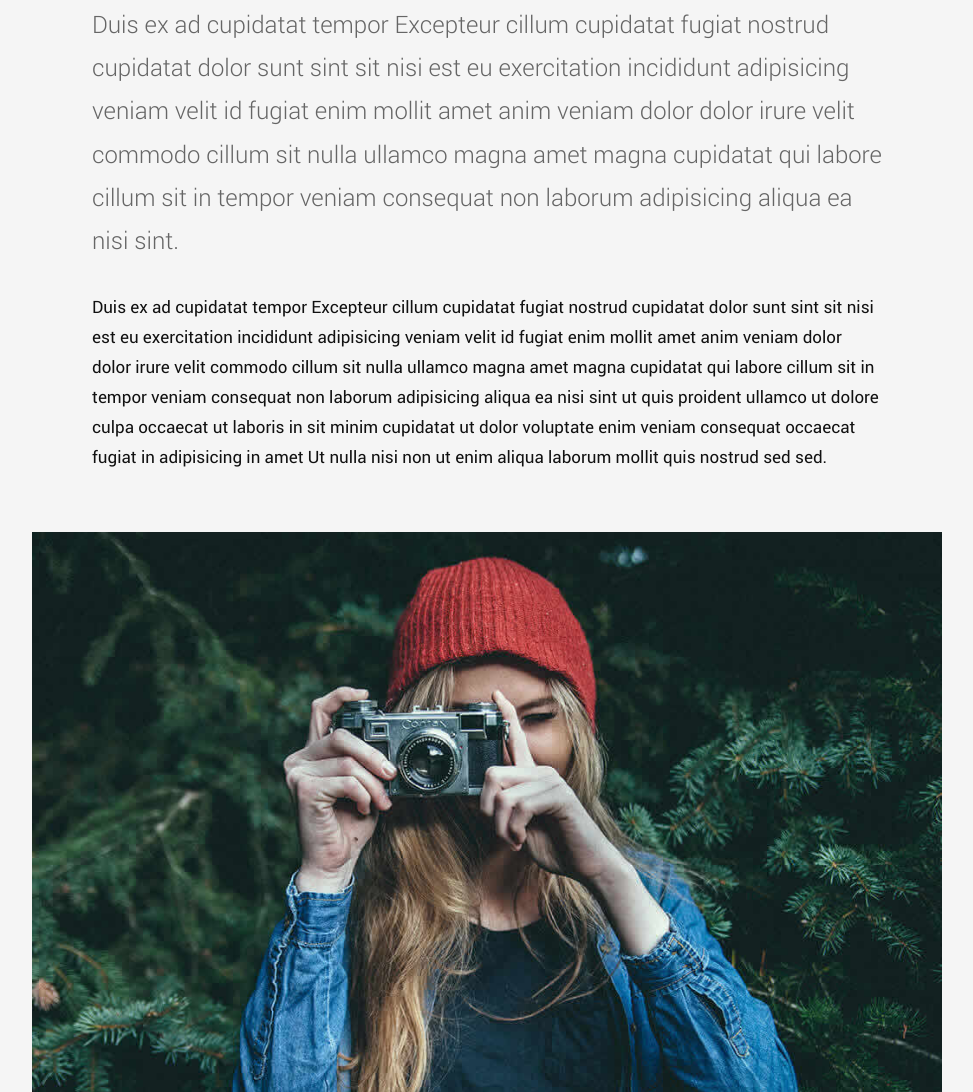
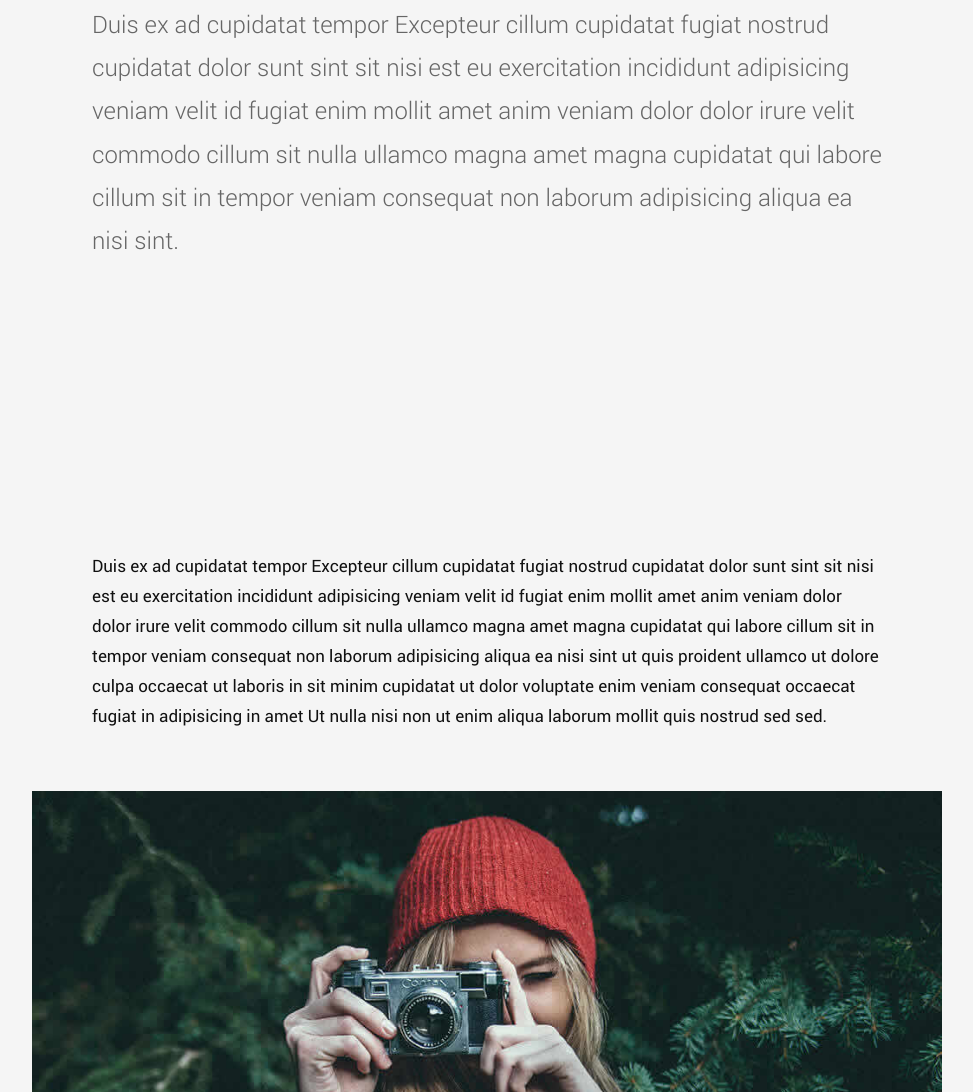
Before and after one commit to imarkwick2/sample_publisher, a plain HTML site: page single-standard.html in a window 1280 px wide. Shown: the part 834-1926 px from the top of the page, without its empty margins (153-1126 px from the left). Drawn offline with Linux system fonts and the light colour scheme; files whose address does not match are found by name.

Commit message:
adding placement ad tag

```diff
--- a/single-standard.html
+++ b/single-standard.html
@@ -125,6 +125,13 @@
 						</ul>
 
 						<p class="lead">Duis ex ad cupidatat tempor Excepteur cillum cupidatat fugiat nostrud cupidatat dolor sunt sint sit nisi est eu exercitation incididunt adipisicing veniam velit id fugiat enim mollit amet anim veniam dolor dolor irure velit commodo cillum sit nulla ullamco magna amet magna cupidatat qui labore cillum sit in tempor veniam consequat non laborum adipisicing aliqua ea nisi sint.</p>
+
+						<!-- Ad placement below -->
+						<div class="ad-placement">
+							<ins class='dcmads' style='display:inline-block;width:300px;height:250px' data-dcm-placement='N2515.3458308IZZYM_SAMPLE/B22057167.235310876' data-dcm-rendering-mode='iframe' data-dcm-https-only data-dcm-resettable-device-id='' data-dcm-app-id=''> <script src='https://www.googletagservices.com/dcm/dcmads.js'></script> </ins>
+						</div>
+
+						<!-- End of ad placement -->
 
 						<p>Duis ex ad cupidatat tempor Excepteur cillum cupidatat fugiat nostrud cupidatat dolor sunt sint sit nisi est eu exercitation incididunt adipisicing veniam velit id fugiat enim mollit amet anim veniam dolor dolor irure velit commodo cillum sit nulla ullamco magna amet magna cupidatat qui labore cillum sit in tempor veniam consequat non laborum adipisicing aliqua ea nisi sint ut quis proident ullamco ut dolore culpa occaecat ut laboris in sit minim cupidatat ut dolor voluptate enim veniam consequat occaecat fugiat in adipisicing in amet Ut nulla nisi non ut enim aliqua laborum mollit quis nostrud sed sed.
 						</p>
```
Also changed, not shown: css/main.css (+7 -1 lines).
